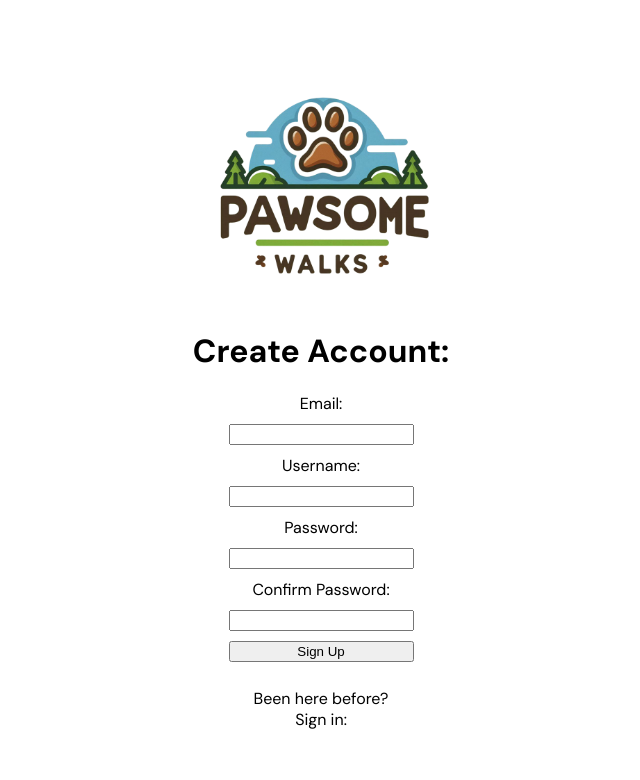
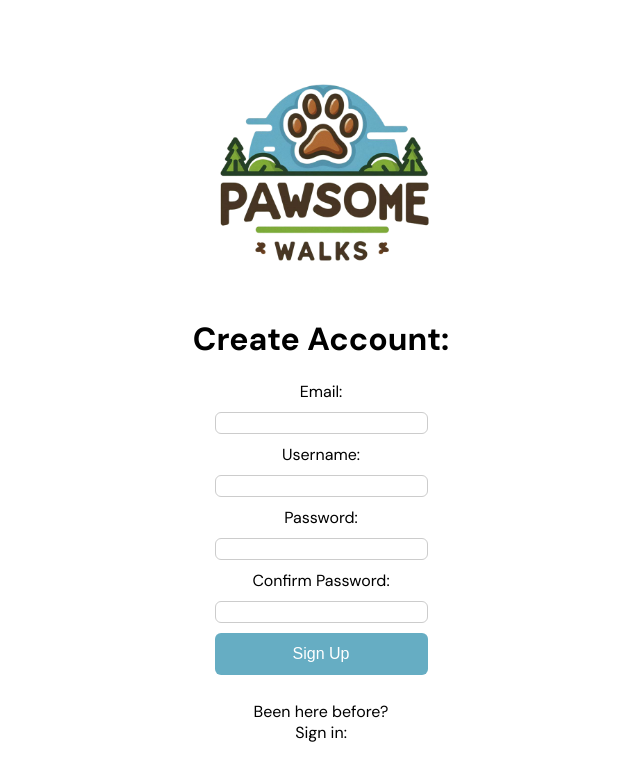
Before and after one commit to jacobfield/pawsome-walks, a React (Vite) app in the folder pawsome-walks/: page /SignUp in a window 1280 px wide. Shown: the top 780 px of the page, without its empty margins (319-959 px from the left). Built offline with nearby package versions, Linux system fonts and the light colour scheme; no server answers.

Commit message:
form styling

```diff
--- a/pawsome-walks/src/comps/SignIn.jsx
+++ b/pawsome-walks/src/comps/SignIn.jsx
@@ -94,6 +94,7 @@ export default function SignIn() {
       <form onSubmit={handleSubmit} className="signupForm">
         <label htmlFor="email">Email:</label>
         <input
+          className={`formInput ${darkTheme ? "dark" : "light"}`}
           type="email"
           id="email"
           name="email"
@@ -102,6 +103,7 @@ export default function SignIn() {
         />
         <label htmlFor="password">Password:</label>
         <input
+          className={`formInput ${darkTheme ? "dark" : "light"}`}
           type="password"
           id="password"
           name="password"
@@ -109,7 +111,9 @@ export default function SignIn() {
           onChange={handlePasswordChange}
         />
 
-        <button type="submit">Sign In</button>
+        <button className="submitButton" type="submit">
+          Sign In
+        </button>
       </form>
       <Link className="noTextDecoration" to="/SignUp">
         <p>First Time? {<br />} Create an account:</p>
--- a/pawsome-walks/src/comps/SignUp.jsx
+++ b/pawsome-walks/src/comps/SignUp.jsx
@@ -84,6 +84,7 @@ export default function SignUp() {
       <form onSubmit={handleSubmit} className="signupForm">
         <label htmlFor="email">Email:</label>
         <input
+          className={`formInput ${darkTheme ? "dark" : "light"}`}
           type="email"
           id="email"
           name="email"
@@ -92,6 +93,7 @@ export default function SignUp() {
         />
         <label htmlFor="username">Username:</label>
         <input
+          className={`formInput ${darkTheme ? "dark" : "light"}`}
           type="text"
           id="username"
           name="username"
@@ -100,6 +102,7 @@ export default function SignUp() {
         />
         <label htmlFor="password">Password:</label>
         <input
+          className={`formInput ${darkTheme ? "dark" : "light"}`}
           type="password"
           id="password"
           name="password"
@@ -108,14 +111,17 @@ export default function SignUp() {
         />
         <label htmlFor="confirmPassword">Confirm Password:</label>
         <input
+          className={`formInput ${darkTheme ? "dark" : "light"}`}
           type="password"
           id="confirmPassword"
           name="confirmPassword"
           value={confirmPassword}
           onChange={handleConfirmPasswordChange}
         />
-        <button type="submit">Sign Up</button>
-      </form>{" "}
+        <button className="submitButton" type="submit">
+          Sign Up
+        </button>
+      </form>
       <Link className="noTextDecoration" to="/SignIn">
         <p>Been here before? {<br />} Sign in:</p>
       </Link>
--- a/pawsome-walks/src/styles/index.css
+++ b/pawsome-walks/src/styles/index.css
@@ -222,3 +222,49 @@ footer.light {
   padding: 10px 20px;
   cursor: pointer;
 }
+.submitButton {
+  width: 100%;
+  padding: 12px;
+  font-size: 1em;
+  color: #fff;
+  background-color: #66adc3;
+  border: none;
+  border-radius: 6px;
+  cursor: pointer;
+  transition: background-color 0.3s ease;
+}
+.submitButton:hover {
+  background-color: #0056b3;
+}
+
+.formInput {
+  font-size: 1em;
+  border: 1px solid #ccc;
+  border-radius: 6px;
+  transition: all 0.3s ease;
+  color: black;
+}
+
+.formInput:hover {
+  border-color: #007bff;
+  box-shadow: 0 0 8px rgba(0, 123, 255, 0.1);
+  transform: scale(1.02);
+}
+
+/* Focus Effect */
+.formInput.dark:focus {
+  outline: none;
+  border-color: #fff;
+  box-shadow: 0 0 6px rgba(0, 123, 255, 0.2);
+  background-color: #87aecc;
+  color: white;
+  transform: scale(1.02);
+}
+.formInput.light:focus {
+  outline: none;
+  border-color: #fff;
+  box-shadow: 0 0 6px rgba(0, 123, 255, 0.2);
+  background-color: #007bffb6;
+  color: white;
+  transform: scale(1.02);
+}
```
Also changed, not shown: 2 other files (tests, documents, lock files or other folders).
